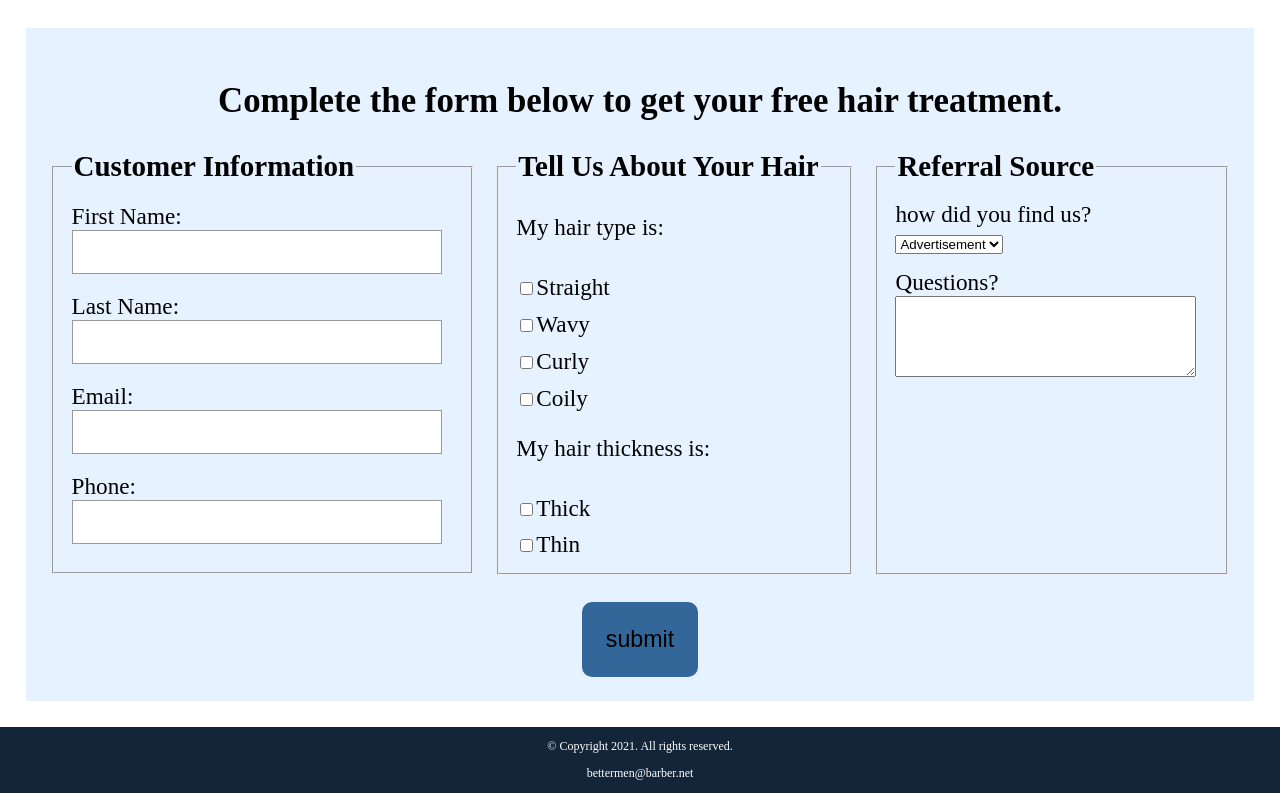
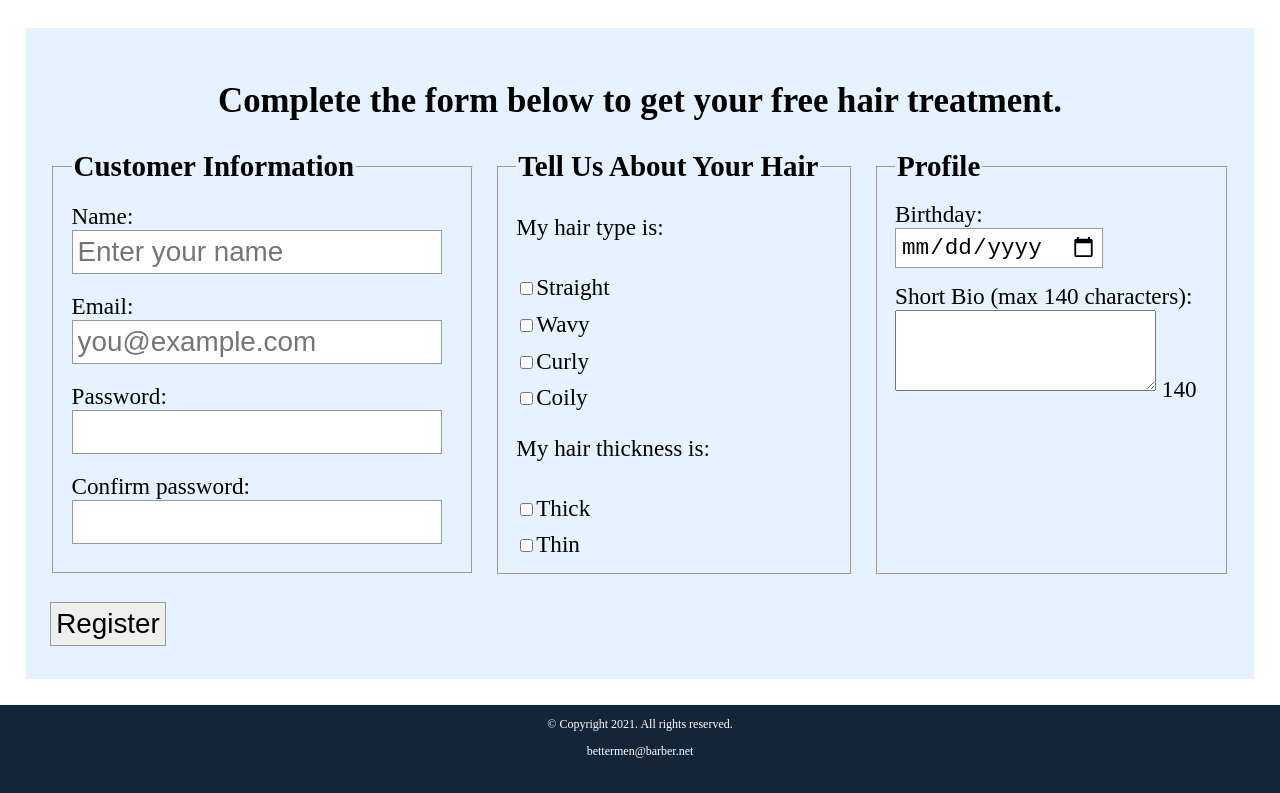
Before and after one commit to rianshirayanagi/Bettermen-Barber, a plain HTML site: page contact.html in a window 1280 px wide. Shown: the part 963-1756 px from the top of the page. After the commit the page ends 1734 px from the top, so only its background shows below. Drawn offline with nearby package versions, Linux system fonts and the light colour scheme; files that its build step writes are made by us from their sources.

Commit message:
Add files via upload

```diff
--- a/contact.html
+++ b/contact.html
@@ -10,6 +10,7 @@
 	<meta charset="utf-8">
 	<meta name="viewport" content="width=device-width, initial-scale=1">
 	<link rel="stylesheet" href="css/styles.css">
+	<link rel="stylesheet" href="css/ui-lightness/jquery-ui-1.10.3.custom.min.css" />
 	<meta name="viewport" content="width=device-width, initial-scale=1.0">
 	<link href="https://fonts.googleapis.com/css2?family=DM+Serif+Display:ital@1&family=Roboto&display=swap" rel="stylesheet">
 	<link rel="shortcut icon" href="images/favicon.ico">
@@ -52,17 +53,22 @@
 
 			<fieldset>
 				<legend>Customer Information</legend>
-					<label for="fname">First Name:</label>
-					<input type="text" name="fname" id="fname" required>
-
-					<label for="lname">Last Name:</label>
-					<input type="text" name="lname" id="lname" required>
-
-					<label for="email">Email:</label>
-					<input type="email" name="email" id="email" required>
-
-					<label for="phone">Phone:</label>
-					<input type="tel" id="phone" name="phone" required>
+					<div class="name">
+            <label for="name" class="required">Name:</label>
+            <input type="text" placeholder="Enter your name" name="name" id="name" required title="Please enter your name">
+          </div>
+          <div class="email">
+            <label for="email" class="required">Email:</label>
+            <input type="email" placeholder="you@example.com" name="email" id="email" required>
+          </div>
+          <div class="password">
+            <label for="password" class="required">Password:</label>
+            <input type="password" name="password" id="password" required>
+          </div>
+          <div class="password">
+            <label for="conf-password" class="required">Confirm password:</label>
+            <input type="password" name="conf-password" id="conf-password" required>
+          </div>
 			</fieldset>
 
 			<fieldset>
@@ -86,23 +92,35 @@
 
 			</fieldset>
 
-							<fieldset>
-					<legend>Referral Source</legend>
-					<label for="reference">how did you find us?</label>
-					<select name="reference" id="reference">
-						<option value="ad">Advertisement</option>
-						<option value="friend">Friend</option>
-						<option value="Google">Google</option>
-						<option value="social">Social Media</option>
-						<option value="other">Other</option>
-					</select>
+			<fieldset>
+			<legend>Profile</legend>
+			<div class="birthday">
+            <label for="birthday" class="required">Birthday:</label>
+            <input type="date" name="birthday" id="birthday" placeholder="yyyy-mm-dd" required>
+          </div>
+          <div class="bio">
+            <label for="bio">Short Bio (max 140 characters):</label>
+            <textarea name="bio" id="bio" rows="5" cols="30"></textarea>
+            <span id="bio-count" class="hide">140</span>
+          </div>
+			</fieldset>
 
-					<label for="questions">Questions?</label>
-					<textarea id="questions" name="questions" rows="5" cols="35"></textarea>
-				</fieldset>
+				<div class="register"><input type="submit" value="Register"></div>
 
-				<input type="submit" id="submit" value="submit" class="btn">
+				<div class="one-third column">
+
+        </fieldset>
+      </div>
+
 		</form>
+		<script src="js/jquery-1.9.1.js"></script>
+  <script src="js/jquery-ui-1.10.3.custom.js"></script>
+  <script src="js/utilities.js"></script>
+  <script src="js/placeholder-polyfill.js"></script>
+  <script src="js/password-signup.js"></script>
+  <script src="js/birthday.js"></script>
+  <script src="js/validation.js"></script>
+  <script src="js/bio.js"></script>
 </main>
 
 <footer>
```
